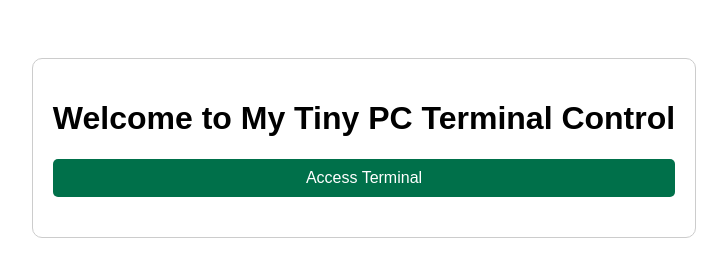
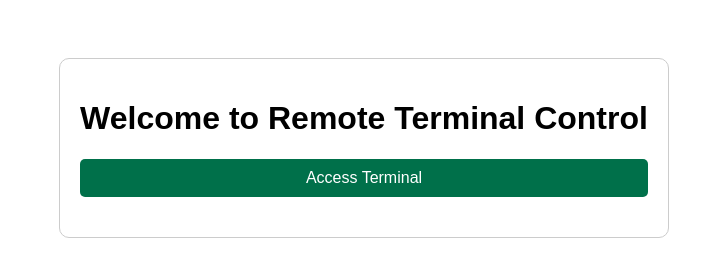
Before and after one commit to MojoSiwa/MojoSiwa.github.io, a plain HTML site: page index.html in a window 1280 px wide. Shown: the whole page, without its empty margins (276-1003 px from the left). Drawn offline with Linux system fonts and the light colour scheme.

Commit message:
Update index.html

```diff
--- a/index.html
+++ b/index.html
@@ -2,7 +2,7 @@
 <html lang="en">
 <head>
   <meta charset="UTF-8">
-  <title>My Tiny PC Terminal Control</title>
+  <title>Remote Terminal Control</title>
   <style>
     body {
       font-family: Arial, sans-serif;
@@ -24,12 +24,15 @@
       text-decoration: none;
       border-radius: 5px;
     }
+    .terminal-link:hover {
+      background-color: #005935;
+    }
   </style>
 </head>
 <body>
   <div class="container">
-    <h1>Welcome to My Tiny PC Terminal Control</h1>
-    <a class="terminal-link" href="192.168.40.133:8080" target="_blank">Access Terminal</a>
+    <h1>Welcome to Remote Terminal Control</h1>
+    <a class="terminal-link" href="http://your-public-ip:8080" target="_blank">Access Terminal</a>
   </div>
 </body>
 </html>
```
